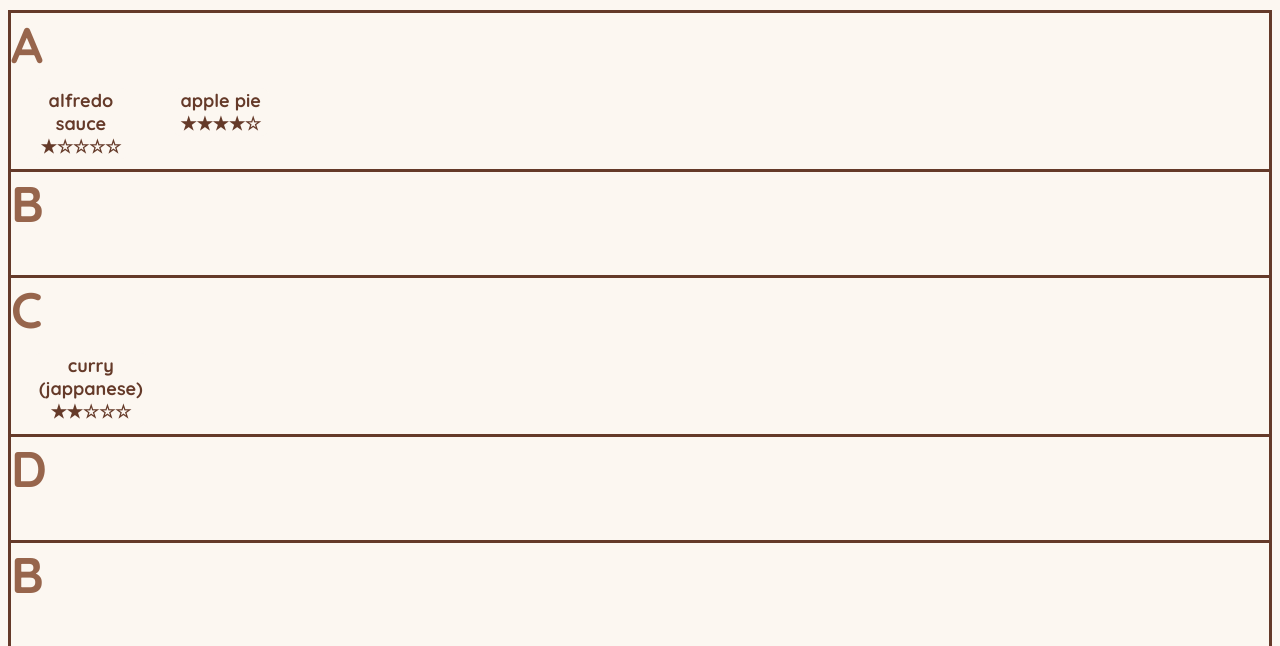
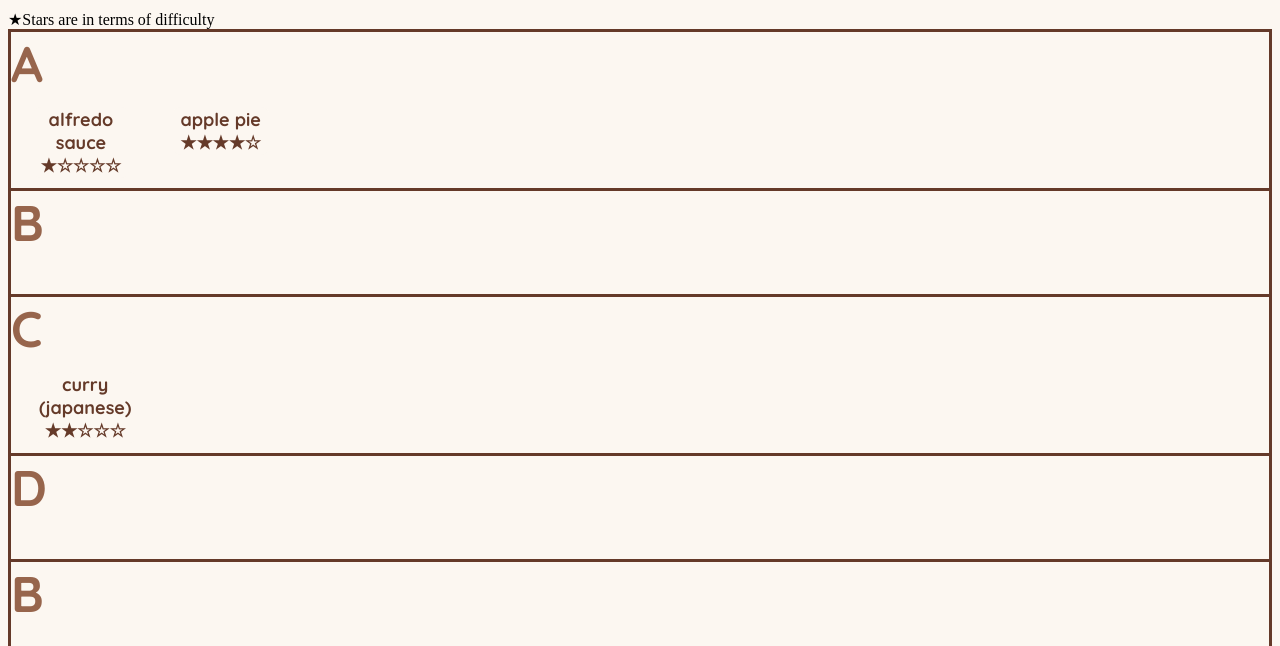
Before and after one commit to hung-o7/personal-website, a plain HTML site: page recipes.html in a window 1280 px wide. Shown: the part 138-784 px from the top of the page. Drawn offline with Linux system fonts and the light colour scheme.

Commit message:
Update recipes.html

```diff
--- a/recipes.html
+++ b/recipes.html
@@ -123,6 +123,7 @@
             </div>
         </nav>
         <main class="recipeBook">
+            &#9733;Stars are in terms of difficulty
             <div class="alphabet">
                 <div class="recipesubdiv">
                     <div>
@@ -180,7 +181,7 @@
                         <div>
                             <a href="recipes/japanesecurry.html"  target="_blank">
                                 <button class="recipebutton">
-                                    curry (jappanese) &#9733;&#9733;&#9734;&#9734;&#9734;
+                                    curry (japanese) &#9733;&#9733;&#9734;&#9734;&#9734;
                                 </button>
                             </a>
                         </div>
```
